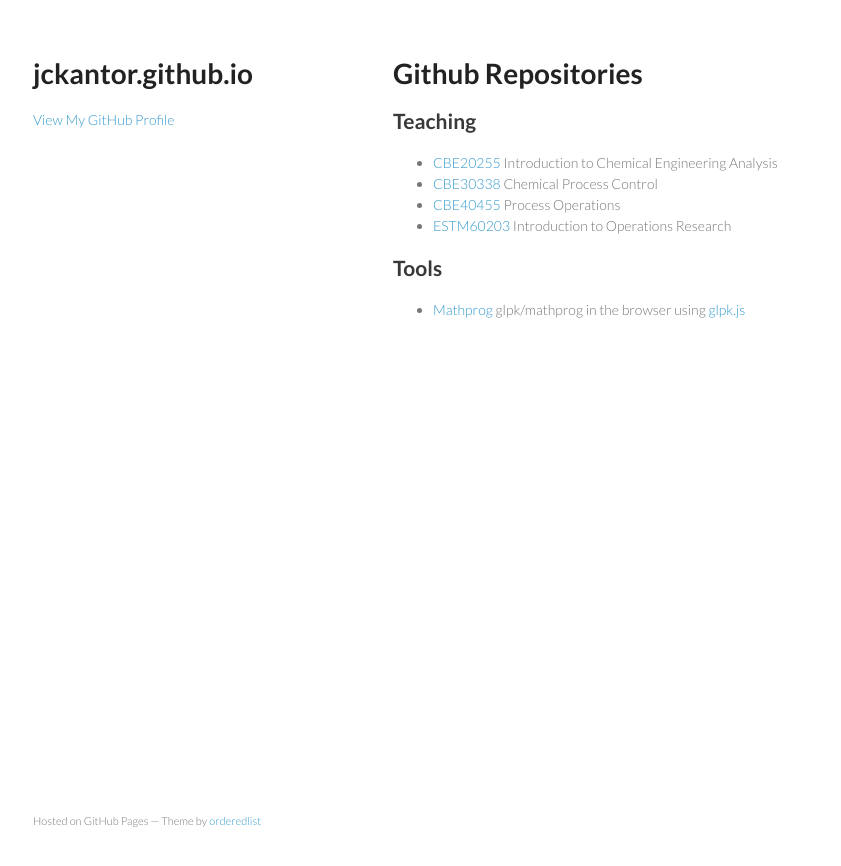
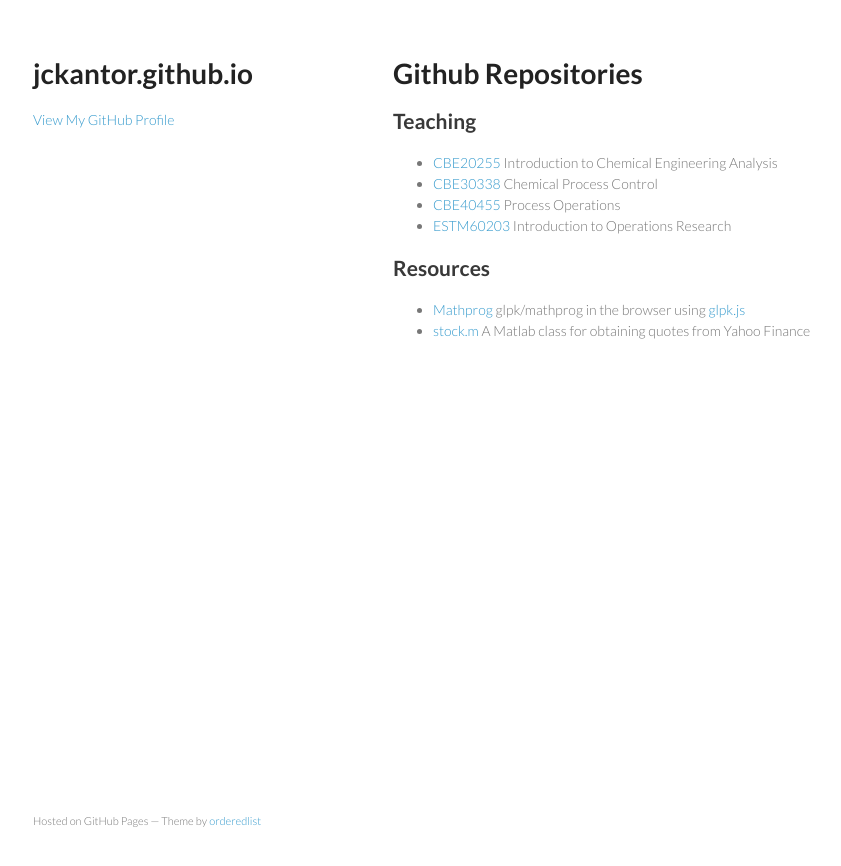
Before and after one commit to jckantor/jckantor.github.io, a Jekyll site: the page index.html, which Jekyll copies as it is, in a window 1280 px wide. Shown: the top 866 px of the page, without its empty margins (177-1018 px from the left). Built offline with Jekyll 4.4.1, drawn with Linux system fonts in a browser that asks for light colours; Markdown is read by kramdown in place of the engine named in the settings.

Commit message:
Replace master branch with page content via GitHub

```diff
--- a/index.html
+++ b/index.html
@@ -39,12 +39,14 @@
 <li>
 <a href="http://jckantor.github.io/ESTM60203">ESTM60203</a> Introduction to Operations Research</li>
 </ul><h2>
-<a name="tools" class="anchor" href="#tools"><span class="octicon octicon-link"></span></a>Tools</h2>
+<a name="resources" class="anchor" href="#resources"><span class="octicon octicon-link"></span></a>Resources</h2>
 
 <ul>
 <li>
 <a href="http://www3.nd.edu/%7Ejeff/mathprog/">Mathprog</a> glpk/mathprog in the browser using <a href="http://hgourvest.github.io/glpk.js/">glpk.js</a>
 </li>
+<li>
+<a href="https://gist.github.com/jckantor/9355655">stock.m</a> A Matlab class for obtaining quotes from Yahoo Finance</li>
 </ul>
       </section>
       <footer>
--- a/params.json
+++ b/params.json
@@ -1 +1 @@
-{"name":"jckantor.github.io","tagline":"","body":"Github Repositories\r\n======================\r\n\r\n## Teaching\r\n\r\n* [CBE20255](http://jckantor.github.io/CBE20255) Introduction to Chemical Engineering Analysis\r\n* [CBE30338](http://jckantor.github.io/CBE30338) Chemical Process Control\r\n* [CBE40455](http://jckantor.github.io/CBE40455) Process Operations\r\n* [ESTM60203](http://jckantor.github.io/ESTM60203) Introduction to Operations Research\r\n\r\n## Tools\r\n\r\n* [Mathprog](http://www3.nd.edu/~jeff/mathprog/) glpk/mathprog in the browser using [glpk.js](http://hgourvest.github.io/glpk.js/)\r\n","google":"","note":"Don't delete this file! It's used internally to help with page regeneration."}
+{"name":"jckantor.github.io","tagline":"","body":"Github Repositories\r\n======================\r\n\r\n## Teaching\r\n\r\n* [CBE20255](http://jckantor.github.io/CBE20255) Introduction to Chemical Engineering Analysis\r\n* [CBE30338](http://jckantor.github.io/CBE30338) Chemical Process Control\r\n* [CBE40455](http://jckantor.github.io/CBE40455) Process Operations\r\n* [ESTM60203](http://jckantor.github.io/ESTM60203) Introduction to Operations Research\r\n\r\n## Resources\r\n\r\n* [Mathprog](http://www3.nd.edu/~jeff/mathprog/) glpk/mathprog in the browser using [glpk.js](http://hgourvest.github.io/glpk.js/)\r\n* [stock.m](https://gist.github.com/jckantor/9355655) A Matlab class for obtaining quotes from Yahoo Finance\r\n","google":"","note":"Don't delete this file! It's used internally to help with page regeneration."}
```
